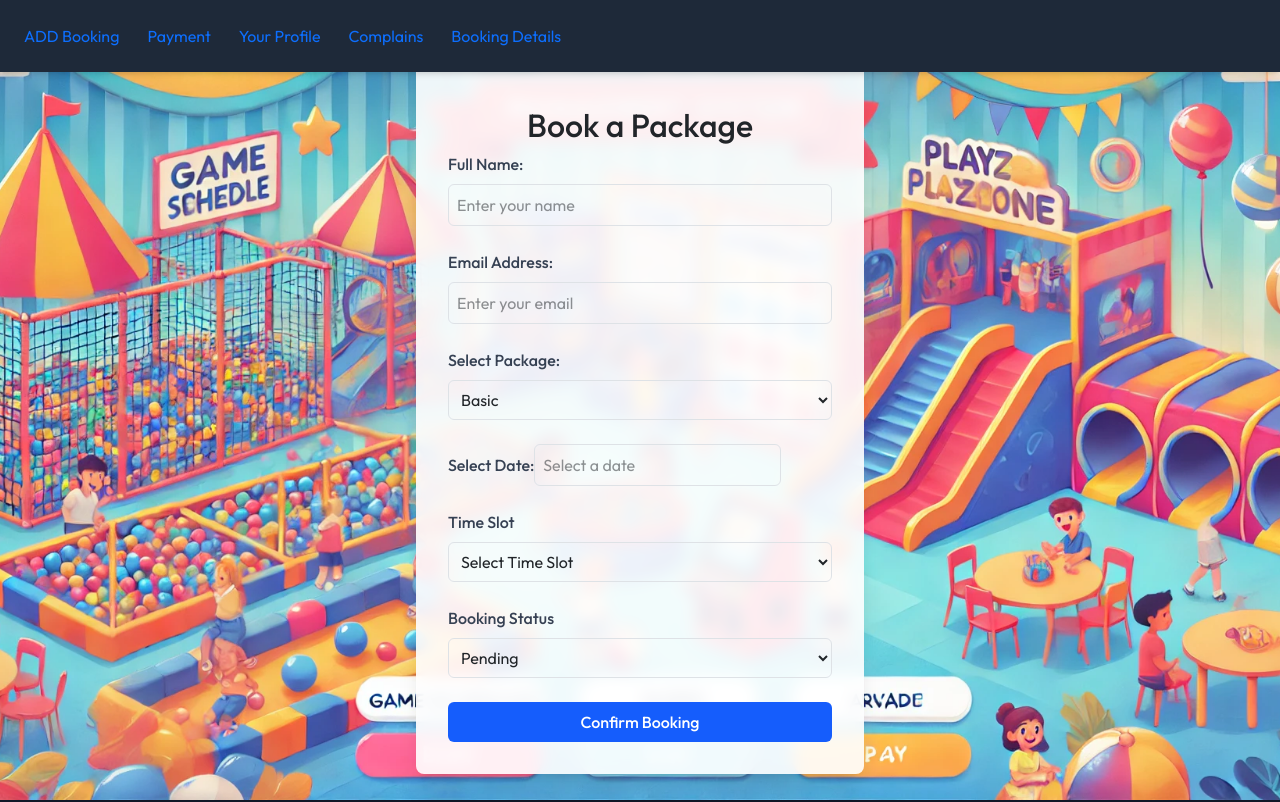
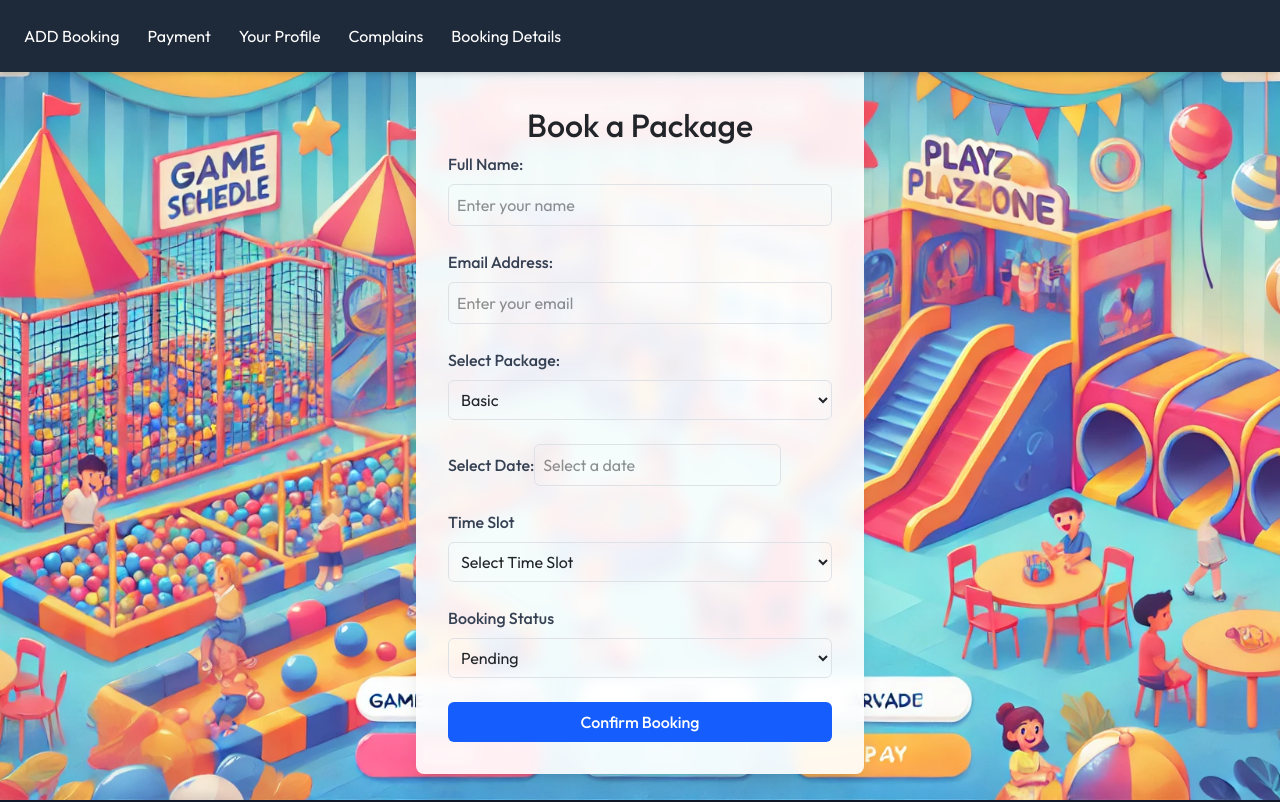
Before and after one commit to ashen0217/PlayzoneManagementSystem-By-MERN-Stack, a React (Vite) app in the folder frontend/: page /addbook in a window 1280 px wide. Shown: the top 802 px of the page. Built offline with nearby package versions, Linux system fonts and the light colour scheme.

Commit message:
asaas
ass

```diff
--- a/frontend/src/components/Navbar.jsx
+++ b/frontend/src/components/Navbar.jsx
@@ -6,11 +6,11 @@ const Navbar = () => {
     <div className="absolute top-0 left-0 w-full z-10">
       <div>
         <ul className='hidden md:flex gap-7 bg-gray-800 text-white p-4 shadow-md'>
-            <Link to="/addbook" className='cursor-pointer hover:text-gray-400' style={{ textDecoration: 'none' }}>ADD  Booking</Link>
-            <Link to="/payments" className='cursor-pointer hover:text-gray-400' style={{ textDecoration: 'none' }}>Payment</Link>
-            <Link to="/user-profile" className='cursor-pointer hover:text-gray-400' style={{ textDecoration: 'none' }}>Your Profile</Link>
-            <Link to="/submit-complaint" className='cursor-pointer hover:text-gray-400' style={{ textDecoration: 'none' }}>Complains</Link>
-            <Link to="/manage-bookings/:id" className='cursor-pointer hover:text-gray-400' style={{ textDecoration: 'none' }}>Booking Details</Link>
+            <Link to="/addbook" className='cursor-pointer text-white hover:text-gray-400' style={{ textDecoration: 'none' }}>ADD  Booking</Link>
+            <Link to="/payments" className='cursor-pointer text-white hover:text-gray-400' style={{ textDecoration: 'none' }}>Payment</Link>
+            <Link to="/user-profile" className='cursor-pointer text-white hover:text-gray-400' style={{ textDecoration: 'none' }}>Your Profile</Link>
+            <Link to="/submit-complaint" className='cursor-pointer text-white hover:text-gray-400' style={{ textDecoration: 'none' }}>Complains</Link>
+            <Link to="/manage-bookings/:id" className='cursor-pointer text-white hover:text-gray-400' style={{ textDecoration: 'none' }}>Booking Details</Link>
         </ul>
         <br /><br/>
       </div>
--- a/frontend/src/components/admin/ViewComplaint.jsx
+++ b/frontend/src/components/admin/ViewComplaint.jsx
@@ -40,7 +40,10 @@ const ViewComplaint = ({ mode = 'view', onUpdate }) => {
   const handleSubmit = async (e) => {
     e.preventDefault();
     try {
-      await axios.put(`http://localhost:8000/Complaints/complaints/${id}`, complaint);
+      await axios.put(`http://localhost:8000/Complaints/complaints/${id}`, {
+        status: complaint.status,
+        priority: complaint.priority
+      });
       toast.success('Complaint updated successfully');
       setIsEditing(false);
       if (onUpdate) onUpdate();
@@ -96,9 +99,7 @@ const ViewComplaint = ({ mode = 'view', onUpdate }) => {
                           name="name"
                           readOnly
                           value={complaint.name}
-                          onChange={handleChange}
-                          className="w-full px-4 py-2 border border-gray-300 rounded-lg focus:ring-2 focus:ring-blue-500 focus:border-blue-500 transition duration-200"
-                          required
+                          className="w-full px-4 py-2 border border-gray-300 rounded-lg bg-gray-100"
                         />
                       </div>
                       <div>
@@ -108,9 +109,7 @@ const ViewComplaint = ({ mode = 'view', onUpdate }) => {
                           name="email"
                           value={complaint.email}
                           readOnly
-                          onChange={handleChange}
-                          className="w-full px-4 py-2 border border-gray-300 rounded-lg focus:ring-2 focus:ring-blue-500 focus:border-blue-500 transition duration-200"
-                          required
+                          className="w-full px-4 py-2 border border-gray-300 rounded-lg bg-gray-100"
                         />
                       </div>
                     </div>
@@ -121,10 +120,8 @@ const ViewComplaint = ({ mode = 'view', onUpdate }) => {
                         name="complain"
                         value={complaint.complain}
                         readOnly
-                        onChange={handleChange}
                         rows="4"
-                        className="w-full px-4 py-2 border border-gray-300 rounded-lg focus:ring-2 focus:ring-blue-500 focus:border-blue-500 transition duration-200"
-                        required
+                        className="w-full px-4 py-2 border border-gray-300 rounded-lg bg-gray-100"
                       />
                     </div>
 
@@ -133,10 +130,9 @@ const ViewComplaint = ({ mode = 'view', onUpdate }) => {
                       <textarea
                         name="feedback"
                         value={complaint.feedback}
-                        onChange={handleChange}
                         readOnly
                         rows="4"
-                        className="w-full px-4 py-2 border border-gray-300 rounded-lg focus:ring-2 focus:ring-blue-500 focus:border-blue-500 transition duration-200"
+                        className="w-full px-4 py-2 border border-gray-300 rounded-lg bg-gray-100"
                       />
                     </div>
 
@@ -146,9 +142,8 @@ const ViewComplaint = ({ mode = 'view', onUpdate }) => {
                         <select
                           name="ratings"
                           value={complaint.ratings}
-                          onChange={handleChange}
                           readOnly
-                          className="w-full px-4 py-2 border border-gray-300 rounded-lg focus:ring-2 focus:ring-blue-500 focus:border-blue-500 transition duration-200"
+                          className="w-full px-4 py-2 border border-gray-300 rounded-lg bg-gray-100"
                         >
                           <option value="">Select rating</option>
                           <option value="1">⭐ Poor</option>
```
